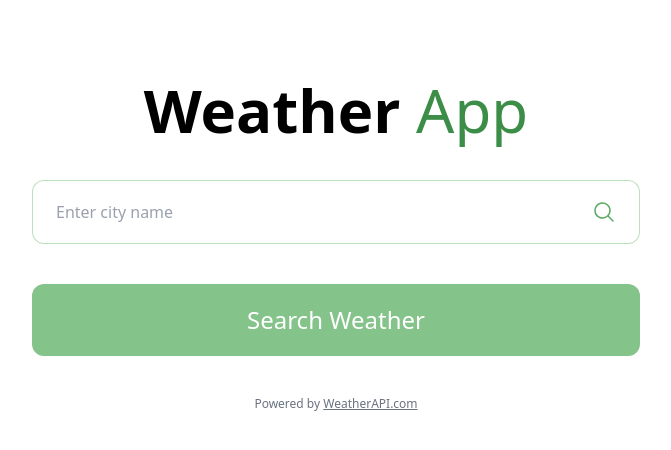
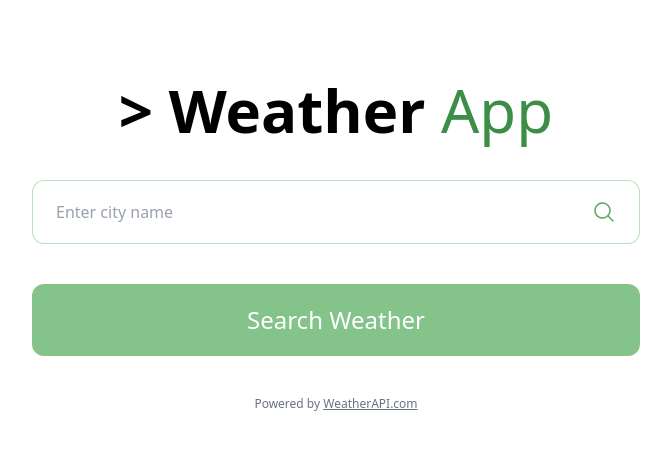
Before and after one commit to alexoesmith/weather-app, a Nuxt app: page / in a window 1280 px wide. Shown: the top 450 px of the page, without its empty margins (304-975 px from the left). Built offline with nearby package versions, Linux system fonts and the light colour scheme.

Commit message:
Improve accessibility with aria and role attributes

```diff
--- a/app.vue
+++ b/app.vue
@@ -17,7 +17,11 @@ const { weatherData, error, loading, fetchWeather } = useWeather();
     </AppError>
     <LoadingSpinner v-if="loading" />
     <WeatherDisplay v-if="weatherData" />
-    <AppButton :disabled="loading" @click="fetchWeather(city)">
+    <AppButton
+      :disabled="loading"
+      @click="fetchWeather(city)"
+      :aria-disabled="loading"
+    >
       {{ loading ? "Loading..." : "Search Weather" }}
     </AppButton>
     <AppFooter />
--- a/components/AppError.vue
+++ b/components/AppError.vue
@@ -1,12 +1,14 @@
 <template>
   <p
     class="inline-flex text-red-500 font-semibold items-center gap-x-2.5 mx-auto"
+    role="alert"
   >
     <svg
       xmlns="http://www.w3.org/2000/svg"
       viewBox="0 0 24 24"
       fill="currentColor"
       class="size-5"
+      aria-hidden="true"
     >
       <path
         fill-rule="evenodd"
--- a/components/AppFooter.vue
+++ b/components/AppFooter.vue
@@ -1,5 +1,5 @@
 <template>
-  <footer class="text-center">
+  <footer class="text-center" role="contentinfo">
     <p class="text-gray-500 text-xs">
       Powered by
       <a
--- a/components/AppLogo.vue
+++ b/components/AppLogo.vue
@@ -1,5 +1,8 @@
 <template>
-  <h1 class="text-4xl sm:text-6xl font-bold text-center">
-    Weather <span class="text-effect-500 font-light">App</span>
+  <h1
+    class="text-4xl sm:text-6xl font-bold text-center"
+    aria-label="Weather App"
+  >
+    > Weather <span class="text-effect-500 font-light">App</span>
   </h1>
 </template>
--- a/components/LoadingSpinner.vue
+++ b/components/LoadingSpinner.vue
@@ -1,5 +1,7 @@
 <template>
   <div
     class="size-8 border-4 border-effect-100 border-b-effect-300 inline-block animate-spin rounded-full mx-auto shrink-0"
+    role="status"
+    aria-label="Loading..."
   />
 </template>
--- a/components/WeatherSearch.vue
+++ b/components/WeatherSearch.vue
@@ -1,5 +1,5 @@
 <script setup lang="ts">
-const search = defineModel<string>(ref(""));
+const search = defineModel<string>({ default: "" });
 </script>
 
 <template>
@@ -10,6 +10,7 @@ const search = defineModel<string>(ref(""));
         v-model.trim="search"
         type="text"
         name="search"
+        id="search"
         class="bg-white rounded-xl w-full px-6 py-5 outline-0 placeholder:text-gray-400 ring-1 ring-inset focus:ring-2 focus:ring-effect-300 ring-effect-200 peer transition-colors"
         placeholder="Enter city name"
       />
@@ -17,6 +18,8 @@ const search = defineModel<string>(ref(""));
         xmlns="http://www.w3.org/2000/svg"
         viewBox="0 0 24 24"
         fill="currentColor"
+        aria-label="Search"
+        aria-hidden="true"
         class="size-6 absolute right-6 top-1/2 transform -translate-y-1/2 text-effect-400 peer-focus-within:scale-120 transition-transform"
       >
         <path
--- a/composables/useWeather.ts
+++ b/composables/useWeather.ts
@@ -48,7 +48,7 @@ export function useWeather() {
     }
   };
 
-  // Ability to create additional functions e.g. searchWeather
+  // Ability to create additional related functions e.g. searchWeather to handle duplicate city names
 
   return { weatherData, error, loading, fetchWeather };
 }
```
